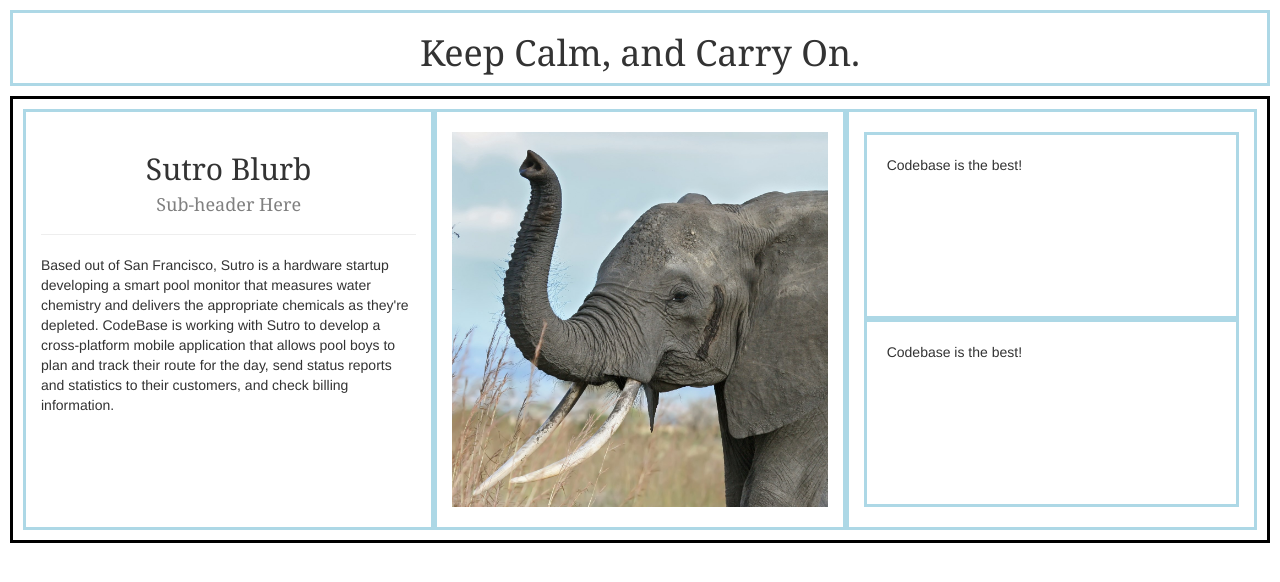
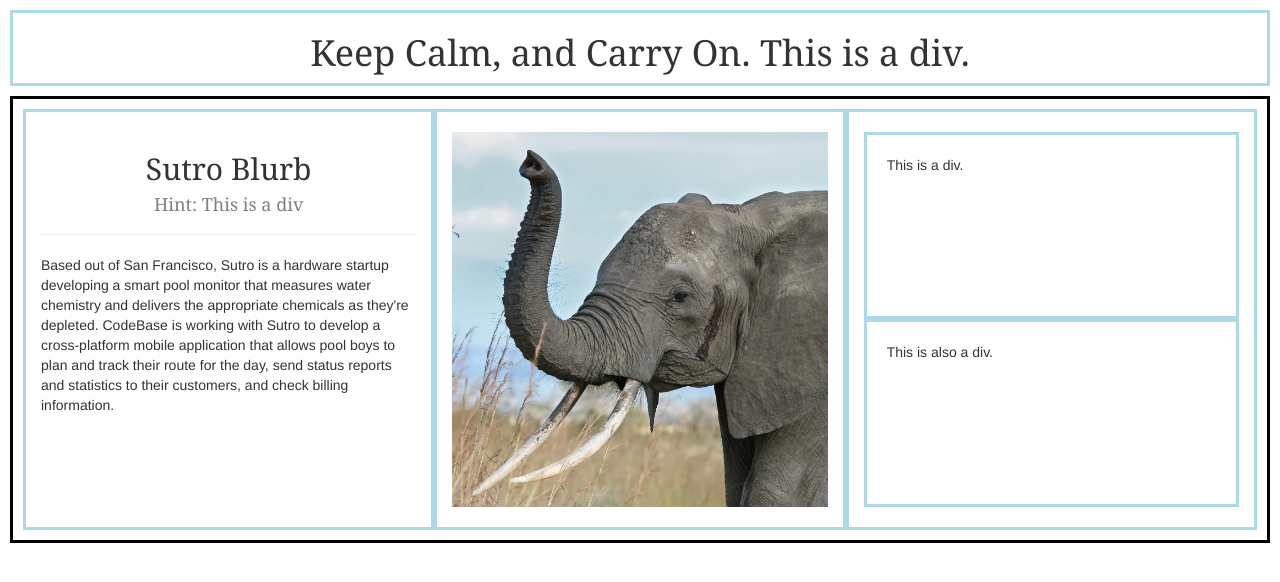
Before and after one commit to AntWarden81/CSSExampleTest, a plain HTML site: page index.html in a window 1280 px wide. Drawn offline with nearby package versions, Linux system fonts and the light colour scheme.

Commit message:
labelled div

```diff
--- a/index.html
+++ b/index.html
@@ -17,12 +17,12 @@
 
 <body>
   <div class="center">
-    <h1 class="header-font-1">Keep Calm, and Carry On.</h1>
+    <h1 class="header-font-1">Keep Calm, and Carry On. This is a div.</h1>
   </div>
   <div class="page">
     <div class="item col-md-4">
       <h2 class="header-font-1">Sutro Blurb</h2>
-      <h4 class="header-font-2">Sub-header Here</h4>
+      <h4 class="header-font-2">Hint: This is a div</h4>
       <hr />
       <text>
       Based out of San Francisco, Sutro is a hardware startup developing a smart pool monitor that
@@ -36,8 +36,8 @@
       <img src="./static/img/img.jpg"/ class="img">
     </div>
     <div class="item col-md-4">
-    <div class="item height-50" style="margin:0px"><text>Codebase is the best!</text></div>
-    <div class="item height-50" style="margin:0px"><text>Codebase is the best!</text></div>
+    <div class="item height-50" style="margin:0px"><text>This is a div.</text></div>
+    <div class="item height-50" style="margin:0px"><text>This is also a div.</text></div>
     </div>
   </div>
 </body>
```
